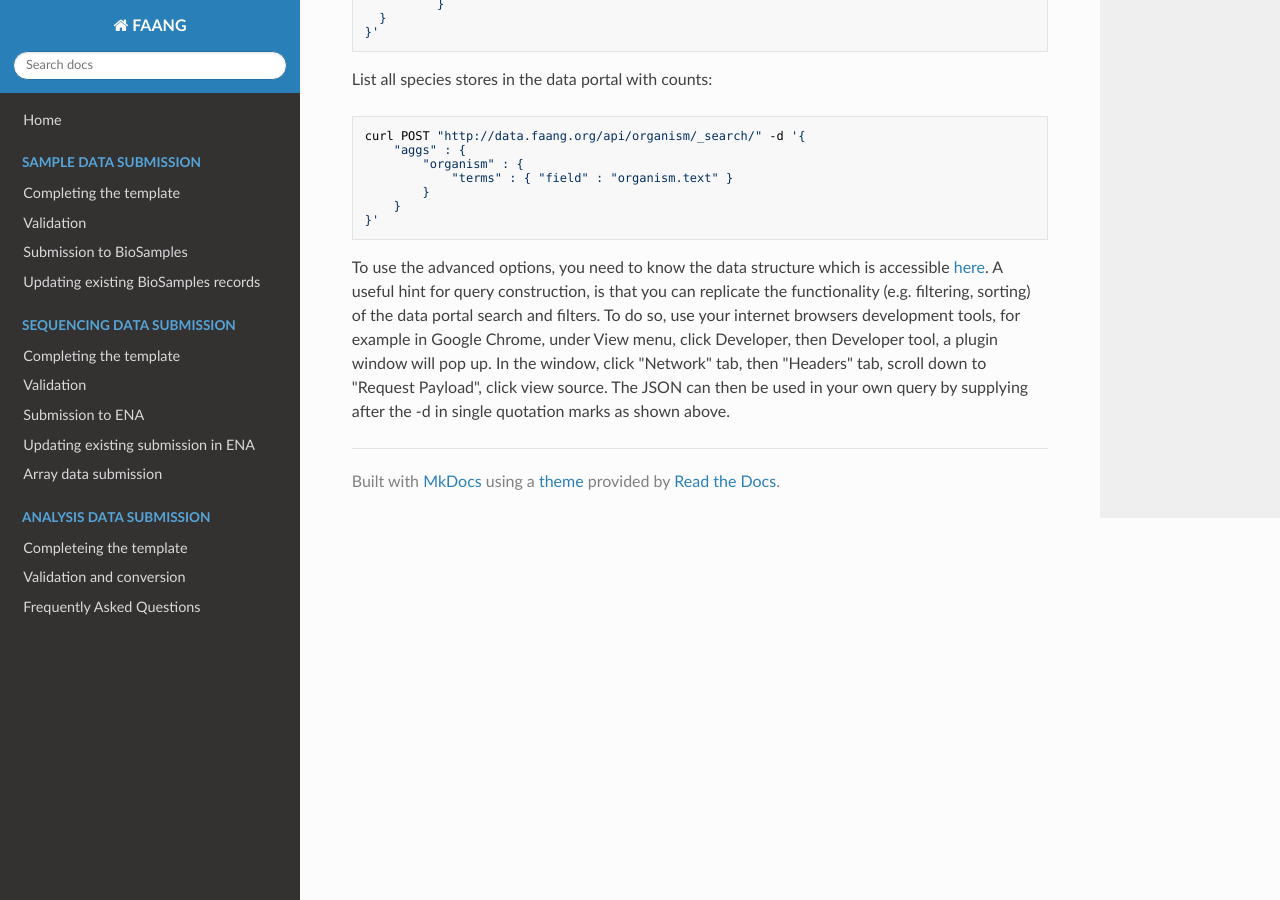
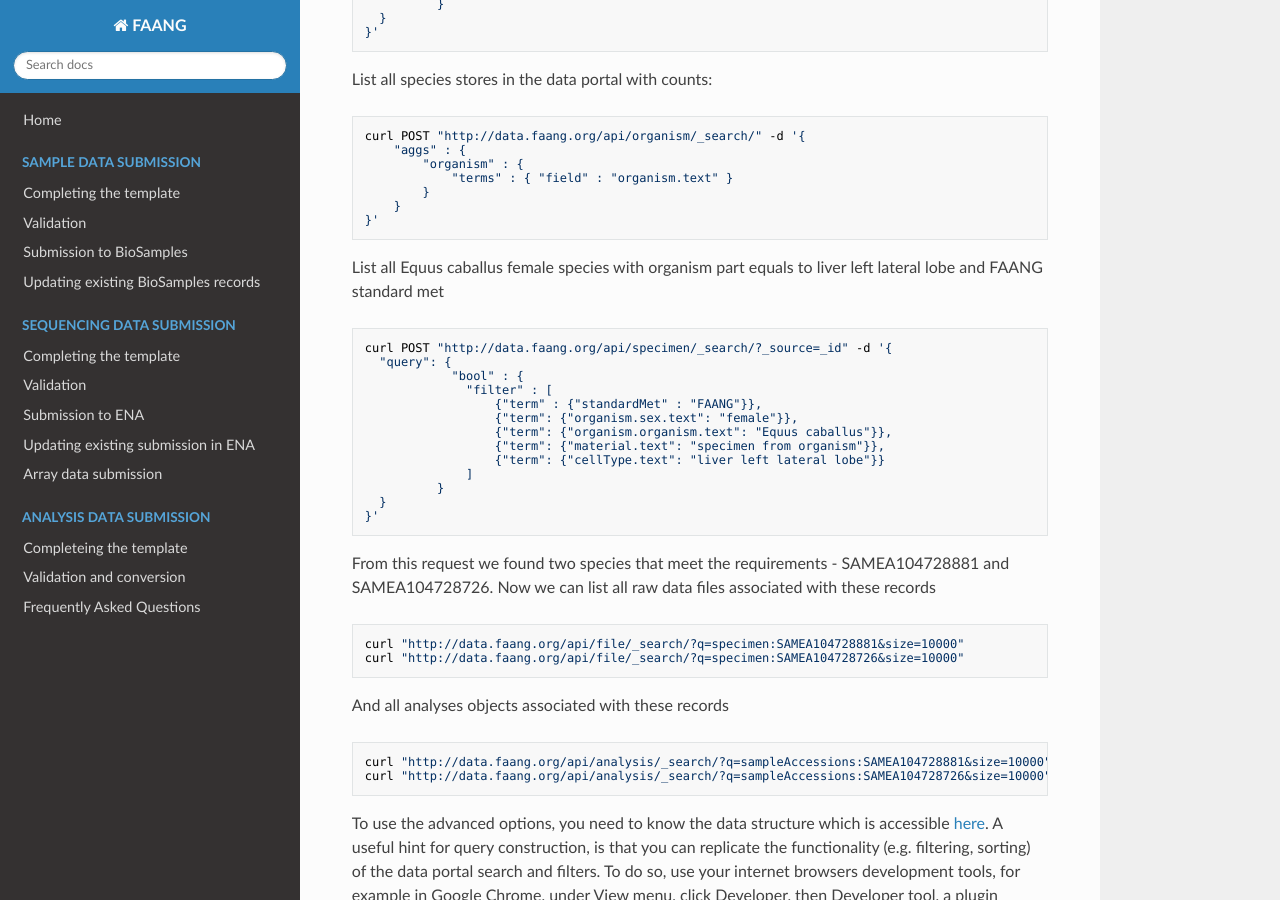
Before and after one commit to FAANG/dcc-documentation, an MkDocs documentation site: the page built from docs/api.md, in a window 1280 px wide and 900 px high, scrolled down 1662 px. Built offline with MkDocs 1.6.1, drawn with Linux system fonts in a browser that asks for light colours; nearby versions of some CDN libraries.

Commit message:
Adding new examples to API

````diff
--- a/docs/api.md
+++ b/docs/api.md
@@ -80,6 +80,36 @@ curl POST "http://data.faang.org/api/organism/_search/" -d '{
 }'
 ```
 
+List all Equus caballus female species with organism part equals to liver left
+lateral lobe and FAANG standard met
+```bash
+curl POST "http://data.faang.org/api/specimen/_search/?_source=_id" -d '{
+  "query": {
+            "bool" : {
+              "filter" : [
+                  {"term" : {"standardMet" : "FAANG"}},
+                  {"term": {"organism.sex.text": "female"}},
+                  {"term": {"organism.organism.text": "Equus caballus"}},
+                  {"term": {"material.text": "specimen from organism"}},
+                  {"term": {"cellType.text": "liver left lateral lobe"}}
+              ]
+          }
+  }
+}'
+```
+From this request we found two species that meet the requirements -
+SAMEA104728881 and SAMEA104728726. Now we can list all raw data files
+associated with these records
+```bash
+curl "http://data.faang.org/api/file/_search/?q=specimen:SAMEA104728881&size=10000"
+curl "http://data.faang.org/api/file/_search/?q=specimen:SAMEA104728726&size=10000"
+```
+And all analyses objects associated with these records
+```bash
+curl "http://data.faang.org/api/analysis/_search/?q=sampleAccessions:SAMEA104728881&size=10000"
+curl "http://data.faang.org/api/analysis/_search/?q=sampleAccessions:SAMEA104728726&size=10000"
+```
+
 To use the advanced options, you need to know the data structure which is
 accessible [here](https://github.com/FAANG/faang-portal-backend/tree/master/elasticsearch).
 A useful hint for query construction, is that you can replicate the
````
